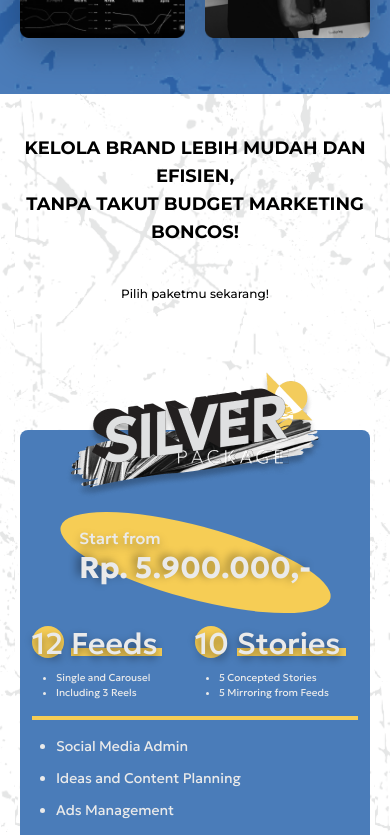
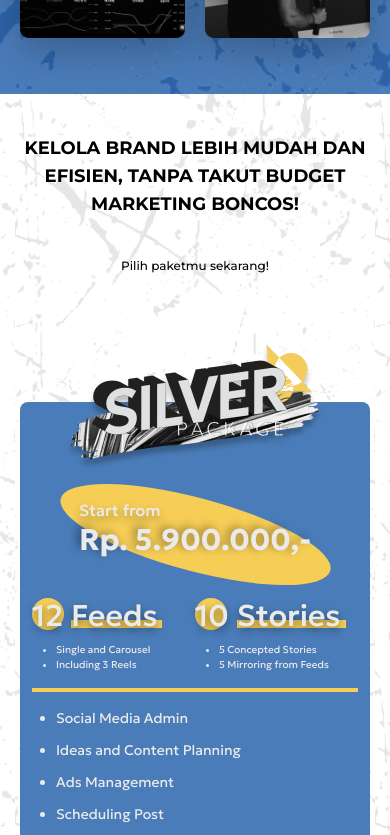
Before and after one commit to masbagaspn/landing-page-trix, a React (Vite) app: page / in a window 390 px wide. Shown: the part 2620-3455 px from the top of the page. Built offline with nearby package versions, Linux system fonts and the light colour scheme.

Commit message:
feat: fix heading prices

```diff
--- a/src/components/sections/Prices.jsx
+++ b/src/components/sections/Prices.jsx
@@ -12,7 +12,9 @@ const Prices = () => {
       )}
     >
       <div className="w-full flex flex-col gap-10 text-center">
-        <h2 className="section-title whitespace-pre-line">{prices.title}</h2>
+        <h2 className="section-title whitespace-normal lg:whitespace-pre-line">
+          {prices.title}
+        </h2>
         <p className="text-xs font-medium lg:text-3xl">{prices.desc}</p>
       </div>
       <div className="flex flex-col gap-32 lg:flex-row lg:gap-5">
```
